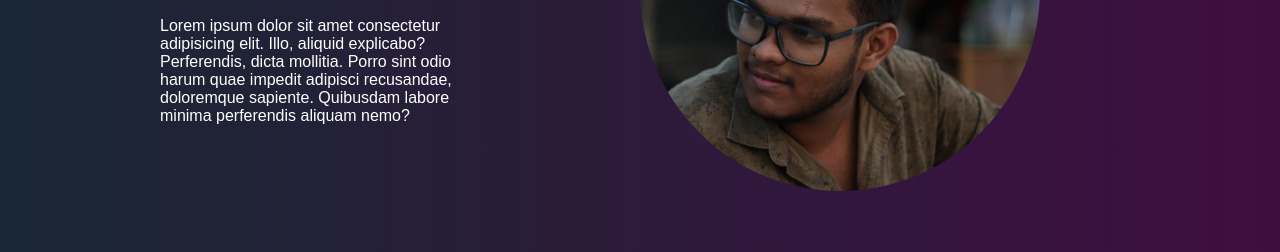
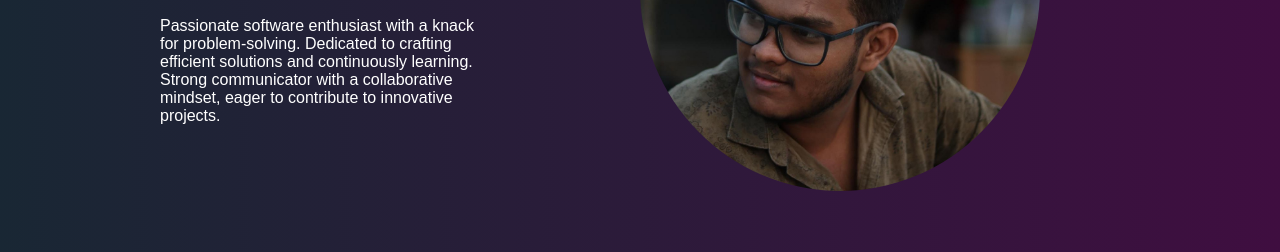
Before and after one commit to zahidparambath/portfolio, a plain HTML site: page index.html in a window 1280 px wide. Shown: the part 363-615 px from the top of the page. Drawn offline with Linux system fonts and the light colour scheme.

Commit message:
fix: about updated

```diff
--- a/index.html
+++ b/index.html
@@ -36,9 +36,7 @@
                 <div style="color:#d1a5ff; font-size: 30px;" class="name">ZAHID <br>PARAMBATH</div>
                 <div style="margin-top: 10px;">Software Developer Trainee</div>
             </div>
-            <div class="home-about">Lorem ipsum dolor sit amet consectetur adipisicing elit. Illo, aliquid explicabo?
-                Perferendis, dicta mollitia. Porro sint odio harum quae impedit adipisci recusandae, doloremque
-                sapiente. Quibusdam labore minima perferendis aliquam nemo?
+            <div class="home-about">Passionate software enthusiast with a knack for problem-solving. Dedicated to crafting efficient solutions and continuously learning. Strong communicator with a collaborative mindset, eager to contribute to innovative projects.
             </div>
         </div>
         <div class="image"><img src="asset/pz.jpg" alt="dp" width="400px"></div>
```
